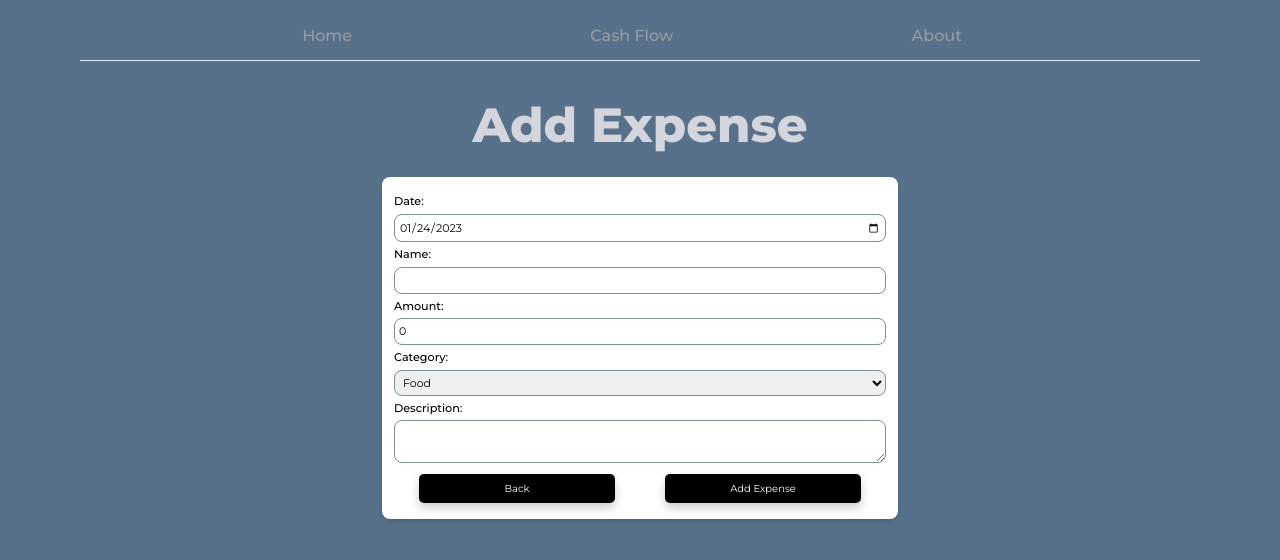
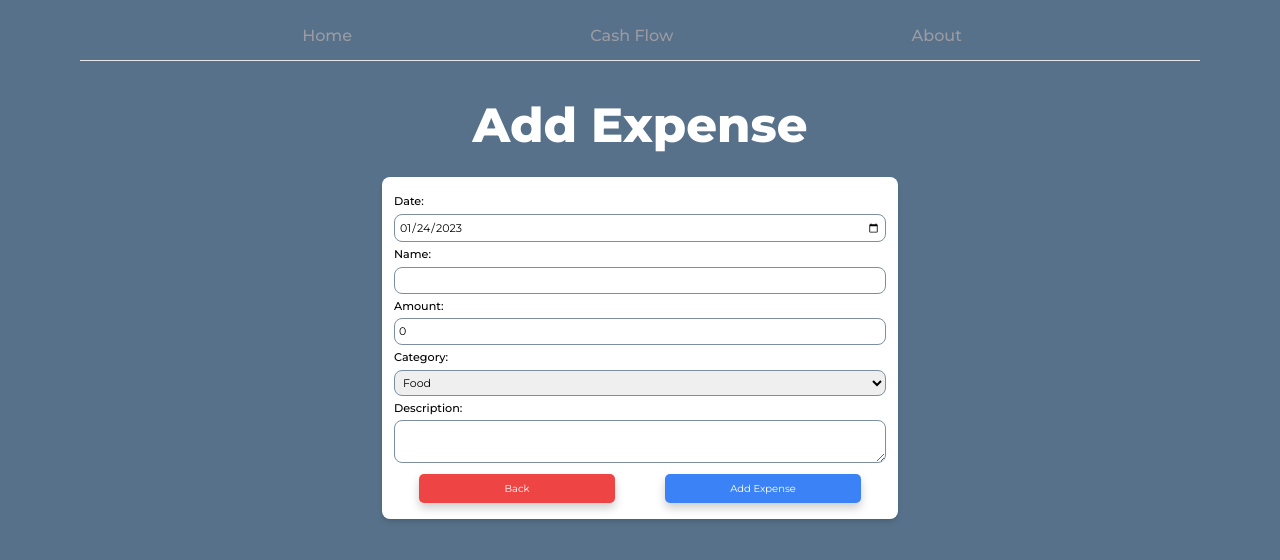
Before and after one commit to shanipenkar/cash-control, a React (Create React App) app: page /cashflow in a window 1280 px wide. Both pictures are taken after a click on the button "Add Expense". Shown: the top 560 px of the page. Built offline with nearby package versions, Linux system fonts and the light colour scheme.

Commit message:
delete fixed

```diff
--- a/src/TransactionsContext.js
+++ b/src/TransactionsContext.js
@@ -49,9 +49,8 @@ const transactionReducer = (state, action) => {
         ...state,
         transactions: state.transactions.filter(
           (transaction) =>
-            transaction.id !==
-            action.payload.sort((a, b) => new Date(a.date) - new Date(b.date))
-        ),
+            transaction.id !==  action.payload
+        ).sort((a, b) => new Date(a.date) - new Date(b.date)),
       };
     default:
       return state;
--- a/src/components/AddTransactionForm.jsx
+++ b/src/components/AddTransactionForm.jsx
@@ -119,14 +119,14 @@ const AddTransactionForm = ({ type }) => {
         />
         <div className="flex justify-around">
           <button
-            className="btn capitalize w-2/5  bg-black text-white hover:bg-textColor hover:text-black"
+            className="btn capitalize w-2/5  bg-red-500 text-white"
             onClick={() => {
               history.push("/cashflow");
             }}
           >
             Back
           </button>
-          <button className="btn capitalize w-2/5 bg-black text-white hover:bg-textColor hover:text-black" type="submit">
+          <button className="btn capitalize w-2/5 bg-blue-500 text-white" type="submit">
             Add {type}
           </button>
         </div>
--- a/src/pages/AddTransaction.jsx
+++ b/src/pages/AddTransaction.jsx
@@ -8,7 +8,7 @@ const AddTransaction = () => {
 
   return (
     <div className='px-6 py-10'>
-    <h1 className="capitalize flex justify-center font-extrabold text-5xl pb-2 text-textColor">Add {type}</h1>
+    <h1 className="capitalize flex justify-center font-extrabold text-5xl pb-2 text-white">Add {type}</h1>
     <AddTransactionForm type={type}/>
     </div>
   )
```
